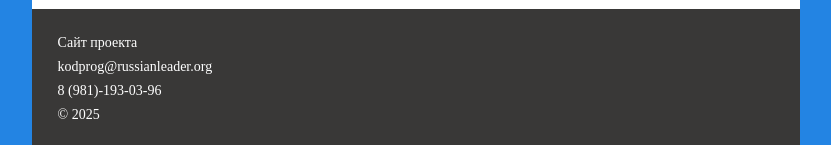
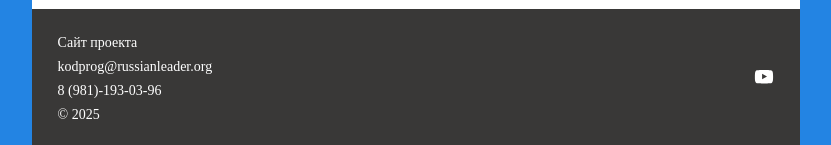
Before and after one commit to ValeryManoilov/profilecodapp, a React (Vite) app: page /test in a window 1280 px wide. Shown: the part 1718-1863 px from the top of the page, without its empty margins (224-1055 px from the left). Built offline with nearby package versions, Linux system fonts and the light colour scheme; a web font is replaced by a local one.

Commit message:
test139 commit

```diff
--- a/src/components/TestPageComponents/Footer.jsx
+++ b/src/components/TestPageComponents/Footer.jsx
@@ -71,7 +71,19 @@ const Footer = () => {
             <P> © 2025 </P>
         </Div1>
         <Div2>
-            <Link href="https://vk.com/away.php?to=https%3A%2F%2Fwww.youtube.com%2Fchannel%2FUCDBChulBwtvOj3_ckO8P7sw"></Link>
+            <Link href="https://t.me/kod_puzzle">
+
+            </Link>
+            <Link href="https://vk.com/kodprog">
+              <svg fill="none" viewBox="0 0 24 24" xmlns="http://www.w3.org/2000/svg">
+              <path d="m18.31 13.5h-9.8105c-0.55228 0-1-0.4477-1-1v-1c0-0.5523 0.44772-1 1-1h9.704l-0.9219-0.92189c-0.3905-0.39053-0.3905-1.0237 0-1.4142l0.7068-0.70678c0.3905-0.39053 1.0237-0.39053 1.4142 0l3.8897 3.8897c0.3906 0.3906 0.3905 1.0238-1e-4 1.4143l-3.8896 3.8885c-0.3905 0.3904-1.0236 0.3904-1.4141-1e-4l-0.7069-0.7069c-0.3905-0.3905-0.3905-1.0237 0-1.4142l1.0284-1.0284zm-3.3105-8.5c0 0.55228-0.4477 1-1 1h-1c-0.5523 0-1-0.44772-1-1v-2h-8c-0.55228 0-1 0.44772-1 1v16c0 0.5523 0.44772 1 1 1h7c0.5523 0 1-0.4477 1-1v-1c0-0.5523 0.4477-1 1-1h1c0.5523 0 1 0.4477 1 1v4c0 0.5523-0.4477 1-1 1h-13c-0.55228 0-1-0.4477-1-1v-22c0-0.55228 0.44772-1 1-1h14v5z" clip-rule="evenodd" fill="#393837" fill-rule="evenodd"/>
+              </svg>
+            </Link>
+            <Link href="https://vk.com/away.php?to=https%3A%2F%2Fwww.youtube.com%2Fchannel%2FUCDBChulBwtvOj3_ckO8P7sw">
+              <svg width="20" height="14" viewBox="0 0 20 14" fill="none" xmlns="http://www.w3.org/2000/svg">
+              <path fill-rule="evenodd" clip-rule="evenodd" d="M8.09943 9.18545L8.09886 3.87294L13.0154 6.53836L8.09943 9.18545ZM18.8946 2.95237C18.8946 2.95237 18.7167 1.6495 18.1713 1.07577C17.4793 0.32241 16.7036 0.318858 16.3482 0.275134C13.8018 0.0836917 9.98222 0.0836945 9.98222 0.0836945H9.97426C9.97426 0.0836945 6.15466 0.0836917 3.60826 0.275134C3.25228 0.318858 2.47722 0.32241 1.7846 1.07577C1.23927 1.6495 1.06185 2.95237 1.06185 2.95237C1.06185 2.95237 0.879883 4.48272 0.879883 6.01248V7.44712C0.879883 8.97747 1.06185 10.5072 1.06185 10.5072C1.06185 10.5072 1.23927 11.8101 1.7846 12.3838C2.47722 13.1372 3.38648 13.1136 3.79136 13.1921C5.24709 13.3375 9.97824 13.3824 9.97824 13.3824C9.97824 13.3824 13.8018 13.3765 16.3482 13.185C16.7036 13.1407 17.4793 13.1372 18.1713 12.3838C18.7167 11.8101 18.8946 10.5072 18.8946 10.5072C18.8946 10.5072 19.0766 8.97747 19.0766 7.44712V6.01248C19.0766 4.48272 18.8946 2.95237 18.8946 2.95237Z" fill="white"/>
+              </svg>
+            </Link>
         </Div2>
     </Footerdiv>
   );
```
